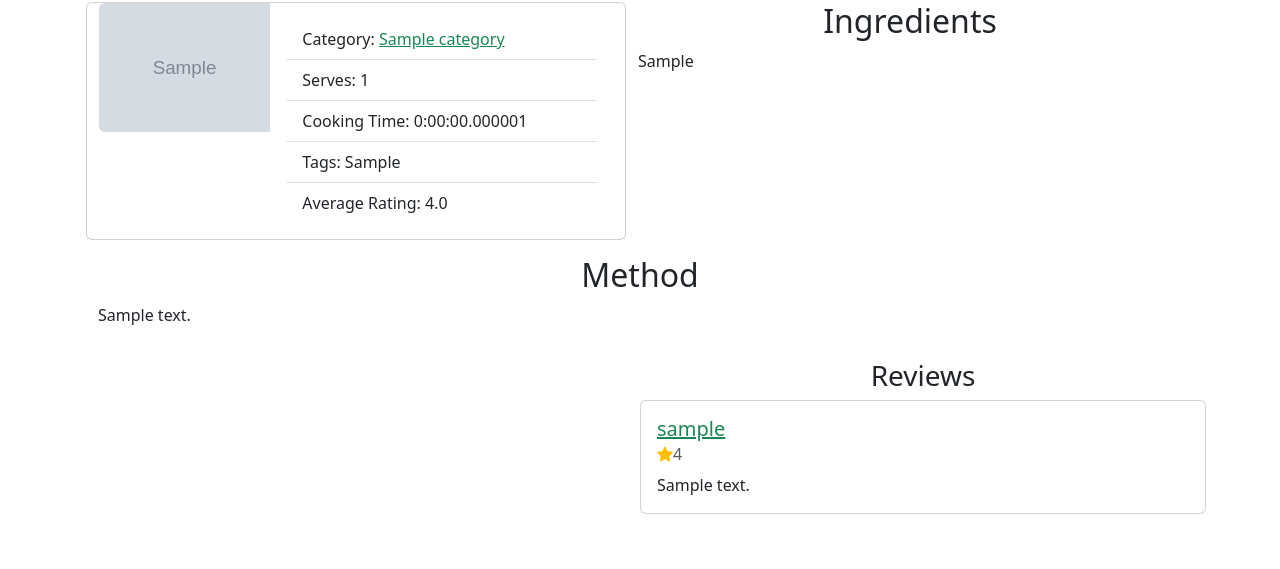
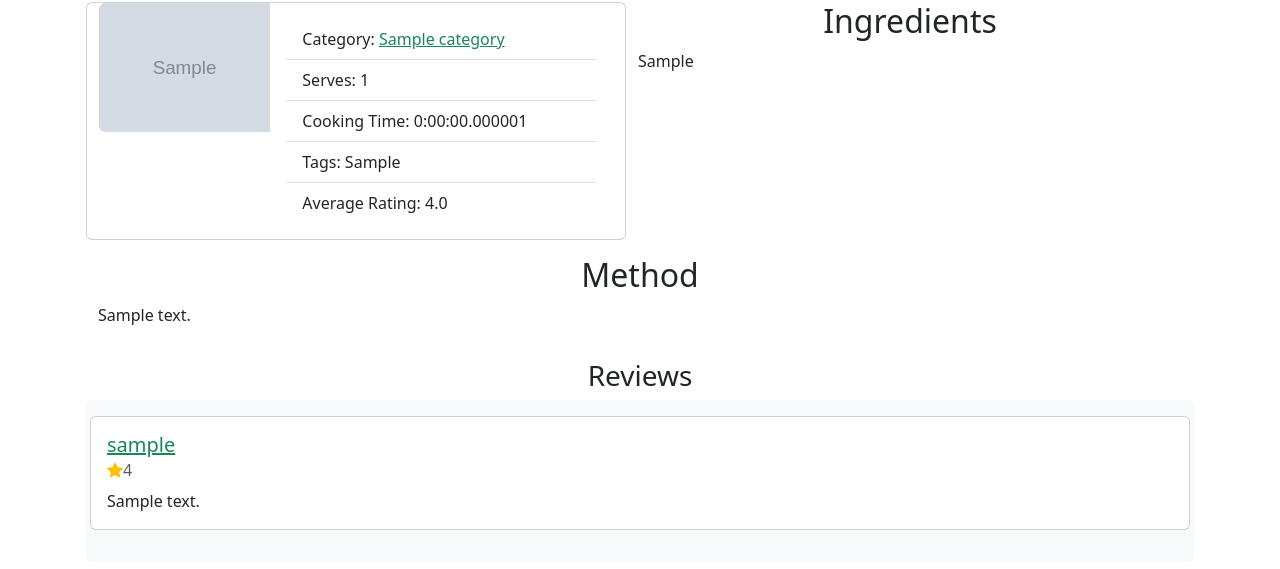
Before and after one commit to TylerWolfWilliams/food_for_thought, a Django app: a page that uses templates/recipes/recipe.html in a window 1280 px wide. Shown: the part 176-745 px from the top of the page. Run offline with Django 3.2, Linux system fonts and the light colour scheme; tables that the repository leaves empty hold one stand-in row (values such as "Sample post"); grey boxes marked "Sample" are stand-in pictures; some libraries are stand-ins or nearby versions.

Commit message:
recipe css

```diff
--- a/templates/recipes/recipe.html
+++ b/templates/recipes/recipe.html
@@ -83,10 +83,15 @@
         {% endif %}
     </div>
 
-    <div class="col">
+    {% if review_form %}
+          <div class="col">
+              {% else %}
+    <div>
+        {% endif %}
     {% if reviews %}
          <h3 class="text-center">Reviews</h3>
     {% endif %}
+        <div data-bs-spy="scroll" data-bs-root-margin="0px 0px -40%" data-bs-smooth-scroll="true" class="scrollspy-example bg-body-tertiary p-3 rounded-2" tabindex="0">
     {% for review in reviews %}
          <div class="card mb-3 row justify-content-center">
              <div class="card-body justify-content-center">
@@ -100,6 +105,7 @@
              </div>
          </div>
     {% endfor %}
+        </div>
     </div>
 </div>
 
```
